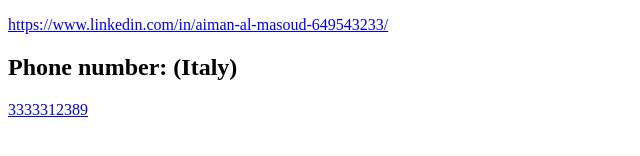
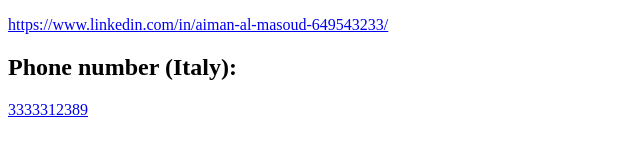
Before and after one commit to aiman-al-masoud/aiman-al-masoud.github.io, a plain HTML site: page contact_me/contact_me.html in a window 1280 px wide. Shown: the part 280-436 px from the top of the page, 0-640 px from the left. Drawn offline with Linux system fonts and the light colour scheme.

Commit message:
Update contact_me.html

```diff
--- a/contact_me/contact_me.html
+++ b/contact_me/contact_me.html
@@ -19,7 +19,7 @@
     <h2>Linked In:</h2>
     <a href="https://www.linkedin.com/in/aiman-al-masoud-649543233/">https://www.linkedin.com/in/aiman-al-masoud-649543233/</a>
 
-    <h2>Phone number: (Italy)</h2>
+    <h2>Phone number (Italy):</h2>
     <a href="tel:+3333312389">3333312389</a>
 
 </body>
```
